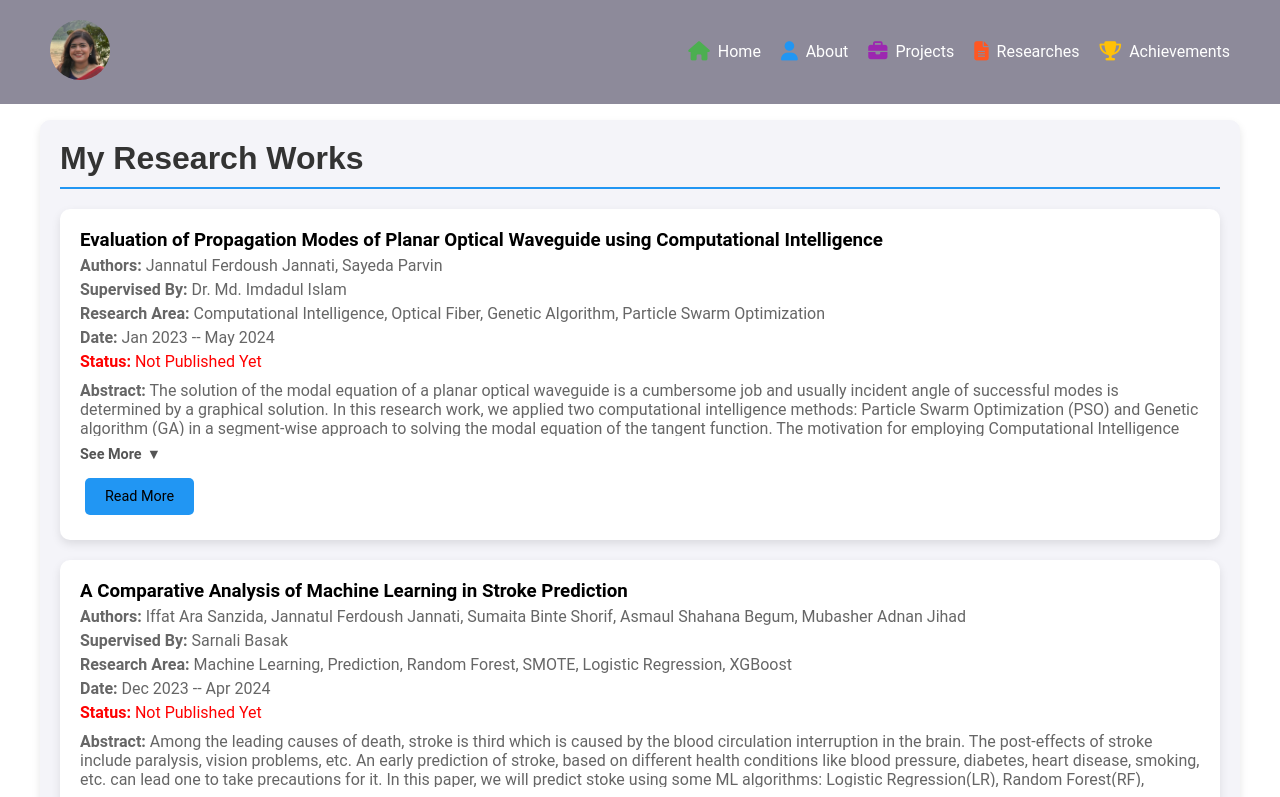
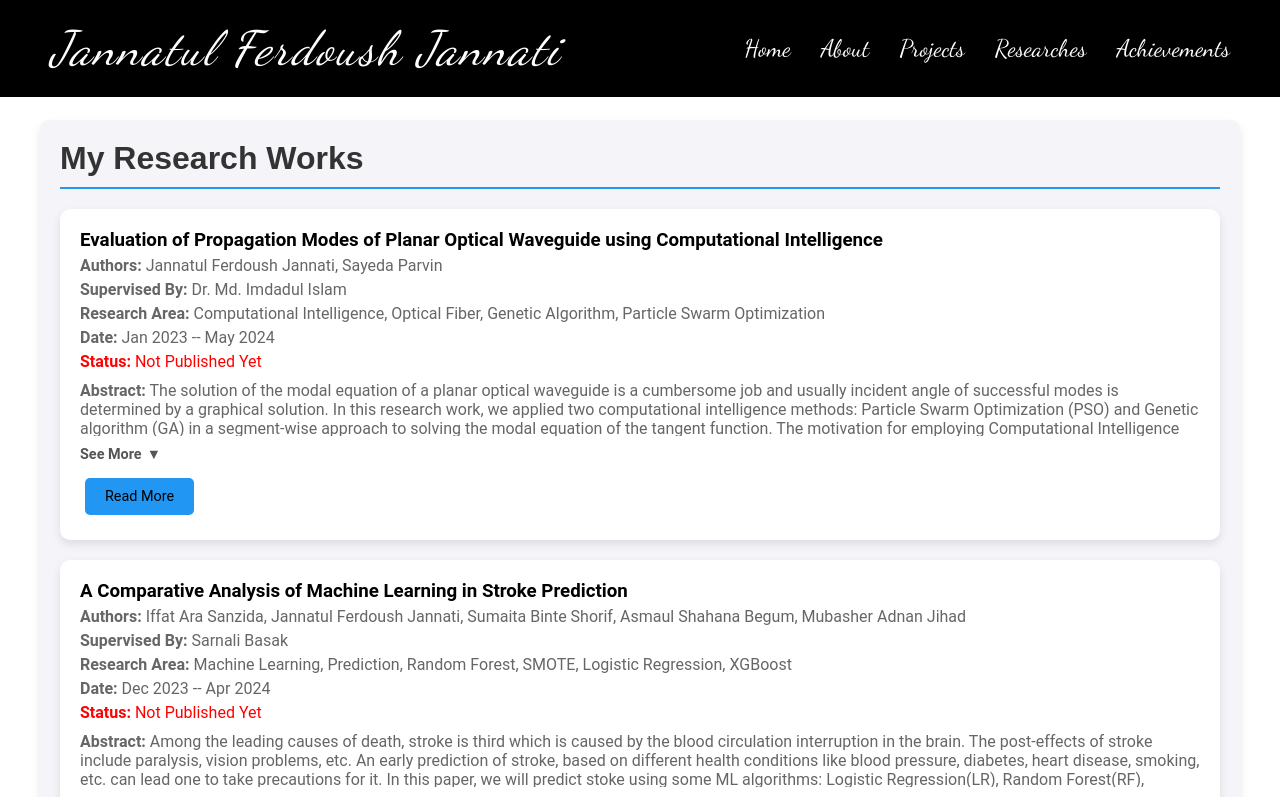
Before and after one commit to jannat-349/portfolio, a React (Vite) app: page /portfolio/researches in a window 1280 px wide. Shown: the top 797 px of the page. Built offline with nearby package versions, Linux system fonts and the light colour scheme.

Commit message:
Fixed the header

```diff
--- a/index.html
+++ b/index.html
@@ -4,7 +4,8 @@
     <meta charset="UTF-8" />
     <link rel="icon" type="image/svg+xml" href="/public/favicon.ico" />
     <meta name="viewport" content="width=device-width, initial-scale=1.0" />
-    <title>Jannatul Ferdoush</title>
+    <link href="https://fonts.googleapis.com/css2?family=Dancing+Script&display=swap" rel="stylesheet">
+    <title>Jannatul's Portfolio</title>
   </head>
   <body>
     <div id="root">Hello Everyone!</div>
--- a/package.json
+++ b/package.json
@@ -14,6 +14,7 @@
   "dependencies": {
     "@emotion/react": "^11.13.0",
     "@emotion/styled": "^11.13.0",
+    "@fontsource/lobster": "^5.1.0",
     "@fortawesome/fontawesome-free": "^6.6.0",
     "@mui/icons-material": "^5.16.6",
     "@mui/material": "^5.16.6",
--- a/src/components/Header.jsx
+++ b/src/components/Header.jsx
@@ -1,6 +1,5 @@
 import React, { useState, useEffect } from 'react';
 import { Link } from 'react-router-dom';
-import logo from '../assets/images/my_photo.jpg';
 import '../styles/Header.css';
 import MenuIcon from '@mui/icons-material/Menu';
 import IconButton from '@mui/material/IconButton';
@@ -29,15 +28,15 @@ const Header = () => {
 
     return (
         <header className={`header ${scrolled ? 'scrolled' : ''}`}>
-            <Link to="/">
-                <img src={logo} alt="Logo" className="logo" />
-            </Link>
+            <div className="logo-container">
+                <Link to={"/"} className="fancy-name">Jannatul Ferdoush Jannati</Link>
+            </div>
             <nav className={`nav-menu ${menuOpen ? 'active' : ''}`}>
-                <Link to="/" className="nav-link" onClick={() => setMenuOpen(false)}><i className="fas fa-home"></i> Home</Link>
-                <Link to="/about" className="nav-link" onClick={() => setMenuOpen(false)}><i className="fas fa-user"></i> About</Link>
-                <Link to="/projects" className="nav-link" onClick={() => setMenuOpen(false)}><i className="fas fa-briefcase"></i> Projects</Link>
-                <Link to="/researches" className="nav-link" onClick={() => setMenuOpen(false)}><i className="fas fa-file-alt"></i> Researches</Link>
-                <Link to="/achievements" className="nav-link" onClick={() => setMenuOpen(false)}><i className="fas fa-trophy"></i> Achievements</Link>
+                <Link to="/" className="nav-link" onClick={() => setMenuOpen(false)}> Home</Link>
+                <Link to="/about" className="nav-link" onClick={() => setMenuOpen(false)}> About</Link>
+                <Link to="/projects" className="nav-link" onClick={() => setMenuOpen(false)}> Projects</Link>
+                <Link to="/researches" className="nav-link" onClick={() => setMenuOpen(false)}> Researches</Link>
+                <Link to="/achievements" className="nav-link" onClick={() => setMenuOpen(false)}> Achievements</Link>
             </nav>
             <IconButton
                 edge="end"
--- a/src/styles/Header.css
+++ b/src/styles/Header.css
@@ -3,7 +3,7 @@
     justify-content: space-between;
     align-items: center;
     padding: 20px 50px;
-    background-color: rgba(65, 60, 88, 0.6);
+    background-color: rgba(0, 0, 0);
     color: white;
     position: fixed;
     z-index: 1000;
@@ -13,24 +13,36 @@
     opacity: 1;
 }
 
-.header.scrolled {
-    background-color: rgb(50, 50, 82);
+.logo-container {
+    display: flex;
+    align-items: center;
 }
 
-.logo {
-    width: 60px;
-    height: 60px;
-    border-radius: 50%;
+.fancy-name {
+    font-family: 'Dancing Script', cursive;
+    font-size: 3rem;
+    color: white;
+    font-style: italic;
+    letter-spacing: 2px;
+    cursor: pointer;
+    transition: color 0.3s;
+}
+
+.fancy-name:hover {
+    color: #879faf;
+    text-decoration: none;
 }
 
 .nav-menu {
     display: flex;
     align-items: center;
-    gap: 20px;
+    gap: 30px;
     margin-left: auto;
 }
 
 .nav-link {
+    font-family: 'Dancing Script', cursive;
+    font-size: 1.5rem;
     color: white;
     text-decoration: none;
     display: flex;
@@ -39,40 +51,18 @@
 }
 
 .nav-link:hover {
-    color: #f0f0f0;
-}
-
-.nav-link i {
-    margin-right: 8px;
-    font-size: larger;
-}
-
-.nav-link i.fa-home {
-    color: #4CAF50;
-}
-
-.nav-link i.fa-user {
-    color: #2196F3;
-}
-
-.nav-link i.fa-briefcase {
-    color: #9C27B0;
-}
-
-.nav-link i.fa-file-alt {
-    color: #FF5722;
-}
-
-.nav-link i.fa-trophy {
-    color: #FFC107;
+    color: #879faf;
+    text-decoration: none;
 }
 
 .hamburger-menu {
     display: none !important;
     color: white;
+    font-size: 3rem;
+
 }
 
-@media (max-width: 768px) {
+@media (max-width: 1024px) {
     .nav-menu {
         display: none;
         flex-direction: column;
@@ -86,6 +76,9 @@
         width: 200px;
         gap: 10px;
     }
+    .fancy-name {
+        font-size: 2rem;
+    }
 
     .nav-menu.active {
         display: flex;
@@ -93,16 +86,30 @@
 
     .hamburger-menu {
         display: flex !important;
+        font-size: 3rem;
     }
 }
 
 @media (max-width: 480px) {
+    .logo-container {
+        display: flex;
+        flex-direction: column;
+        align-items: center;
+    }
+
     .logo {
         width: 50px;
         height: 50px;
     }
 
     .nav-link {
-        font-size: 12px;
+        font-size: 1.5rem;
+    }
+
+    .fancy-name {
+        font-size: 1.5rem;
+    }
+    .hamburger-menu {
+        font-size: 2rem;
     }
 }
```
Also changed, not shown: 1 other file (tests, documents, lock files or other folders).
